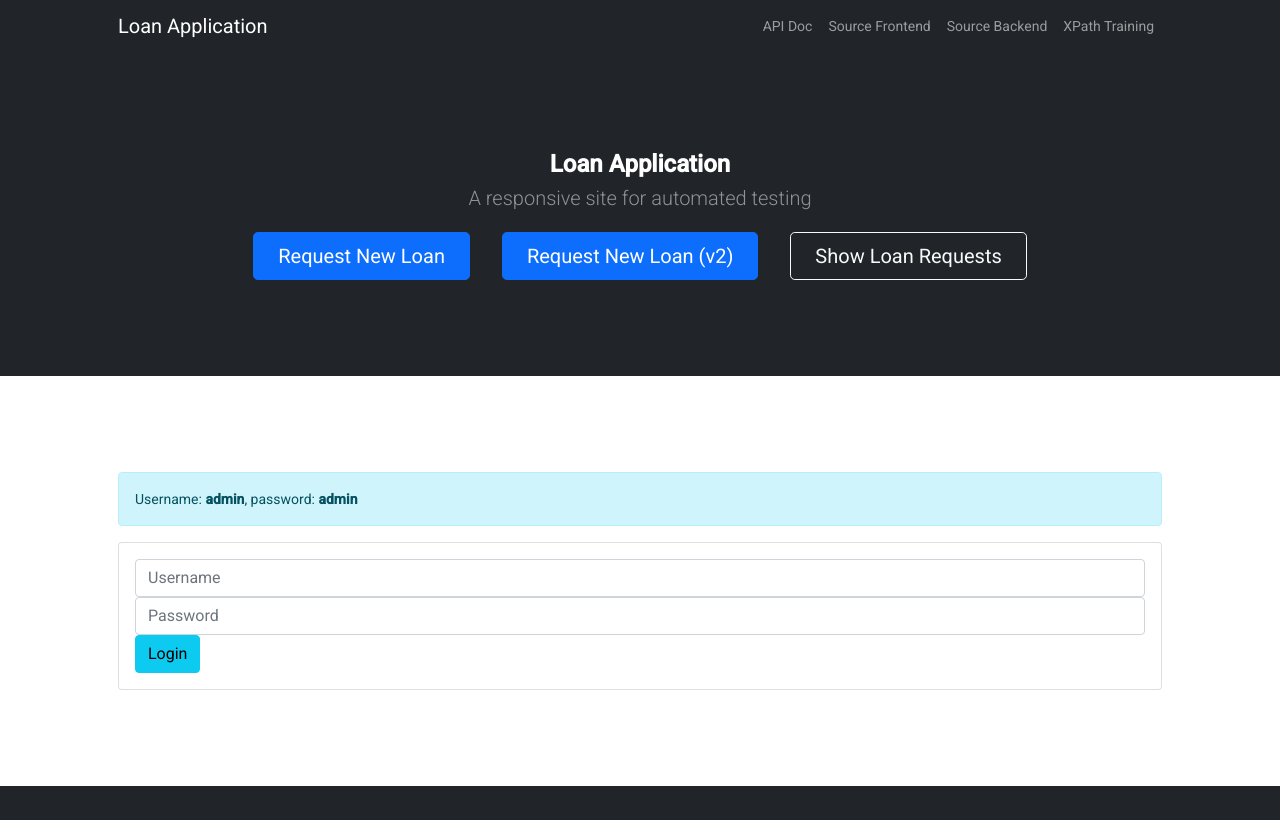
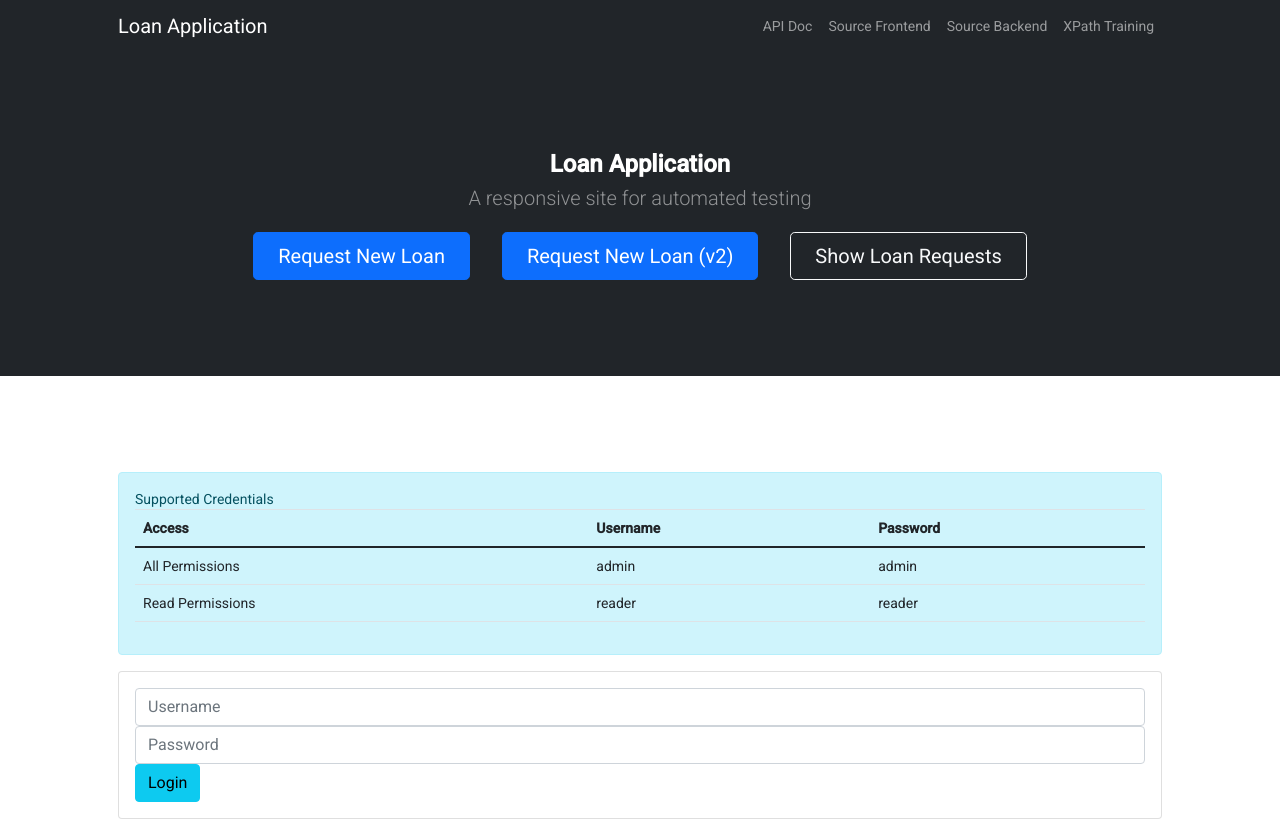
Before and after one commit to jgelon/LoanApplication-FE, an Angular app: page /login in a window 1280 px wide. Shown: the top 820 px of the page. Built offline with nearby package versions, Linux system fonts and the light colour scheme.

Commit message:
Use authorities

```diff
--- a/src/app/app.component.html
+++ b/src/app/app.component.html
@@ -6,7 +6,7 @@
     <div class="collapse navbar-collapse" id="navbarSupportedContent">
       <ul class="navbar-nav ms-auto mb-2 mb-lg-0">
         <li class="nav-item">
-          <a class="nav-link" href="https://loanapplication-be.azurewebsites.net/swagger-ui/" target="_blank">API Doc</a>
+          <a class="nav-link" href="https://loanapplication-be.azurewebsites.net/swagger-ui.html" target="_blank">API Doc</a>
         </li>
         <li class="nav-item">
           <a class="nav-link" href="https://github.com/jgelon/LoanApplication-FE/" target="_blank">Source Frontend</a>
--- a/src/app/components/login/login.component.css
+++ b/src/app/components/login/login.component.css
@@ -3,4 +3,7 @@
   position: absolute;
   right: 10px;
   margin-top: -70px;
+  z-index: 999;
+  background-color: lightgray;
+  padding: 10px;
 }
--- a/src/app/components/login/login.component.html
+++ b/src/app/components/login/login.component.html
@@ -1,6 +1,30 @@
 <div *ngIf="!isLoggedIn">
   <div *ngIf="loginError != ''" class="alert alert-danger">{{loginError}}</div>
-  <div class="alert alert-info">Username: <strong>admin</strong>, password: <strong>admin</strong></div>
+  <div class="alert alert-info">
+    Supported Credentials
+
+    <table class="table">
+      <thead>
+        <tr>
+          <th>Access</th>
+          <th>Username</th>
+          <th>Password</th>
+        </tr>
+      </thead>
+      <tbody>
+        <tr>
+          <td>All Permissions</td>
+          <td>admin</td>
+          <td>admin</td>
+        </tr>
+        <tr>
+          <td>Read Permissions</td>
+          <td>reader</td>
+          <td>reader</td>
+        </tr>
+      </tbody>
+    </table>
+  </div>
 
   <form name="loginForm" (ngSubmit)="f.form.valid && submitLogin()" #f="ngForm" novalidate>
     <div class="card">
@@ -16,5 +40,9 @@
 </div>
 
 <div *ngIf="isLoggedIn" class="logout">
+  <span>Logged in as <strong>{{ username }}</strong></span><button class="btn btn-outline-primary  btn-sm" (click)="toggleAuthorities()">?</button><br />
+  <ul [hidden]="hide_authorities">
+    <li *ngFor="let authority of authorities" >{{authority}}</li>
+  </ul>
   <button class="btn btn-warning" (click)="logout()" id="logout-button">Logout</button>
 </div>
--- a/src/app/components/login/login.component.ts
+++ b/src/app/components/login/login.component.ts
@@ -1,5 +1,6 @@
 import { Component, OnInit } from '@angular/core';
 import { Router } from '@angular/router';
+import { Jwt } from 'src/app/model/jwt';
 import { AuthService } from 'src/app/service/auth.service';
 import { TokenStorageService } from 'src/app/service/token-storage.service';
 
@@ -16,6 +17,9 @@ export class LoginComponent implements OnInit {
     password: null
   };
   loginError= "";
+  username: string;
+  authorities: string[];
+  hide_authorities = true;
 
   constructor(
     private _tokenStorage: TokenStorageService,
@@ -25,6 +29,12 @@ export class LoginComponent implements OnInit {
 
   ngOnInit(): void {
     this.isLoggedIn = this._tokenStorage.getToken() != null;
+
+    if(this.isLoggedIn) {
+      var jwt = this._tokenStorage.getJwt();
+      this.username = jwt.username;
+      this.authorities = jwt.authorities;
+    }
   }
 
 
@@ -33,7 +43,7 @@ export class LoginComponent implements OnInit {
 
     this._authService.login(username, password).subscribe(
       data => {
-        this._tokenStorage.saveToken(data.jwttoken);
+        this._tokenStorage.saveToken(data);
 
         this.isLoggedIn = true;
         this.loginError = "";
@@ -49,4 +59,8 @@ export class LoginComponent implements OnInit {
     this.isLoggedIn = false;
     this._router.navigate(['login']);
   }
+
+  toggleAuthorities() {
+    this.hide_authorities = !this.hide_authorities;
+  }
 }
--- a/src/app/constants/constants.ts
+++ b/src/app/constants/constants.ts
@@ -1,3 +1,3 @@
-const BASE_URL = "https://loanapplication-be.azurewebsites.net";
+const BASE_URL = "http://localhost:8080";
 
 export { BASE_URL }
--- /dev/null
+++ b/src/app/model/jwt.ts
@@ -0,0 +1,6 @@
+export class Jwt {
+  token: string;
+  type: string;
+  authorities: string[];
+  username: string;
+}
--- a/src/app/service/auth.service.ts
+++ b/src/app/service/auth.service.ts
@@ -2,6 +2,7 @@ import { HttpClient, HttpHeaders } from '@angular/common/http';
 import { Injectable } from '@angular/core';
 import { Observable } from 'rxjs';
 import { BASE_URL } from '../constants/constants';
+import { Jwt } from '../model/jwt';
 
 const httpOptions = {
   headers: new HttpHeaders({ 'Content-Type': 'application/json' })
@@ -14,8 +15,8 @@ export class AuthService {
 
   constructor(private http: HttpClient) { }
 
-  login(username: string, password: string): Observable<any> {
-    return this.http.post(BASE_URL + '/auth/login', {
+  login(username: string, password: string): Observable<Jwt> {
+    return this.http.post<Jwt>(BASE_URL + '/auth/login', {
       username,
       password
     }, httpOptions);
--- a/src/app/service/token-storage.service.ts
+++ b/src/app/service/token-storage.service.ts
@@ -1,6 +1,8 @@
 import { Injectable } from '@angular/core';
+import { Jwt } from '../model/jwt';
 
 const TOKEN_KEY = 'auth-token';
+const USERDATA_KEY = 'auth-user';
 
 @Injectable({
   providedIn: 'root'
@@ -11,12 +13,18 @@ export class TokenStorageService {
     window.sessionStorage.clear();
   }
 
-  public saveToken(token: string): void {
+  public saveToken(jwt: Jwt): void {
     window.sessionStorage.removeItem(TOKEN_KEY);
-    window.sessionStorage.setItem(TOKEN_KEY, token);
+    window.sessionStorage.setItem(TOKEN_KEY, jwt.token);
+    window.sessionStorage.removeItem(USERDATA_KEY);
+    window.sessionStorage.setItem(USERDATA_KEY, JSON.stringify(jwt));
   }
 
   public getToken(): string | null {
     return window.sessionStorage.getItem(TOKEN_KEY);
   }
+
+  public getJwt(): Jwt | null {
+    return JSON.parse(window.sessionStorage.getItem(USERDATA_KEY));
+  }
 }
```
